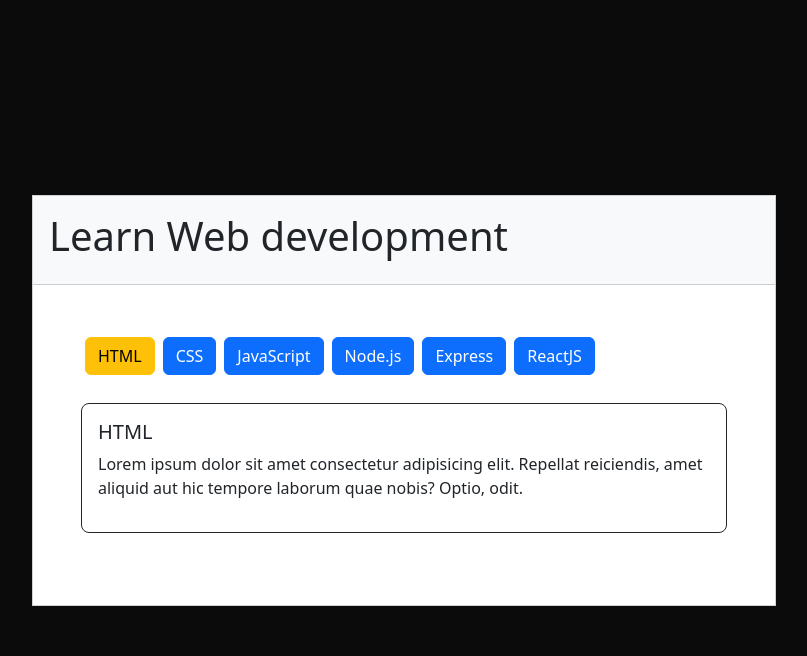
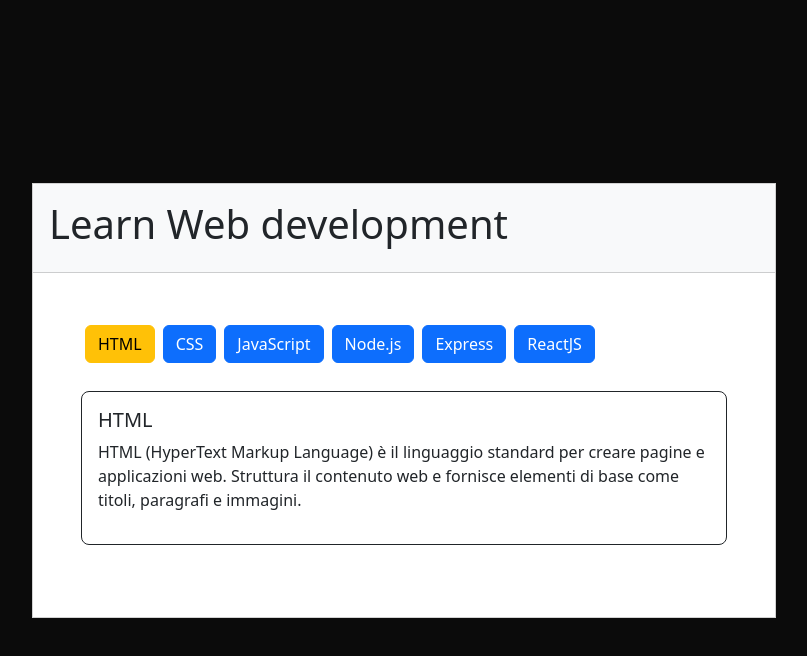
Before and after one commit to giuseppepetrazzuolo6/react-use-state, a React (Vite) app: page / in a window 1280 px wide. Both pictures are taken after a click on the button "HTML". Shown: the top 656 px of the page, without its empty margins (236-1043 px from the left). Built offline with nearby package versions, Linux system fonts and the light colour scheme.

Commit message:
add component for card

```diff
--- a/src/App.jsx
+++ b/src/App.jsx
@@ -44,10 +44,7 @@
           </div>
           <div className="card-body p-5">
             <LanguagesButton />
-            <div className="border border-1 border-dark rounded-3 p-3 my-4">
-              <h5>HTML</h5>
-              <p>Lorem ipsum dolor sit amet consectetur adipisicing elit. Repellat reiciendis, amet aliquid aut hic tempore laborum quae nobis? Optio, odit.</p>
-            </div>
+
           </div>
         </div>
 
--- a/src/components/LanguagesButton.jsx
+++ b/src/components/LanguagesButton.jsx
@@ -1,4 +1,5 @@
 import { useState } from "react";
+import LanguagesCard from "./LanguagesCard";
 
 const languages = [
     {
@@ -37,6 +38,7 @@
     const [selectedLang, setSelectedLang] = useState(null);
 
     return (
+        <>
             <div className="mb-4">
                 {languages.map((lang) => (
                     <button
@@ -49,5 +51,7 @@
                     </button>
                 ))}
             </div>
+            <LanguagesCard language={selectedLang} />
+        </>
     );
 }
--- /dev/null
+++ b/src/components/LanguagesCard.jsx
@@ -0,0 +1,10 @@
+export default function LanguageCard({ language }) {
+    if (!language) return 'Clicca sul linguaggio che vuoi leggere'
+
+    return (
+        <div className="border border-1 border-dark rounded-3 p-3 my-4">
+            <h5>{language.title}</h5>
+            <p>{language.description}</p>
+        </div>
+    );
+}
```
Lines whose indentation alone changed are shown as unchanged.
